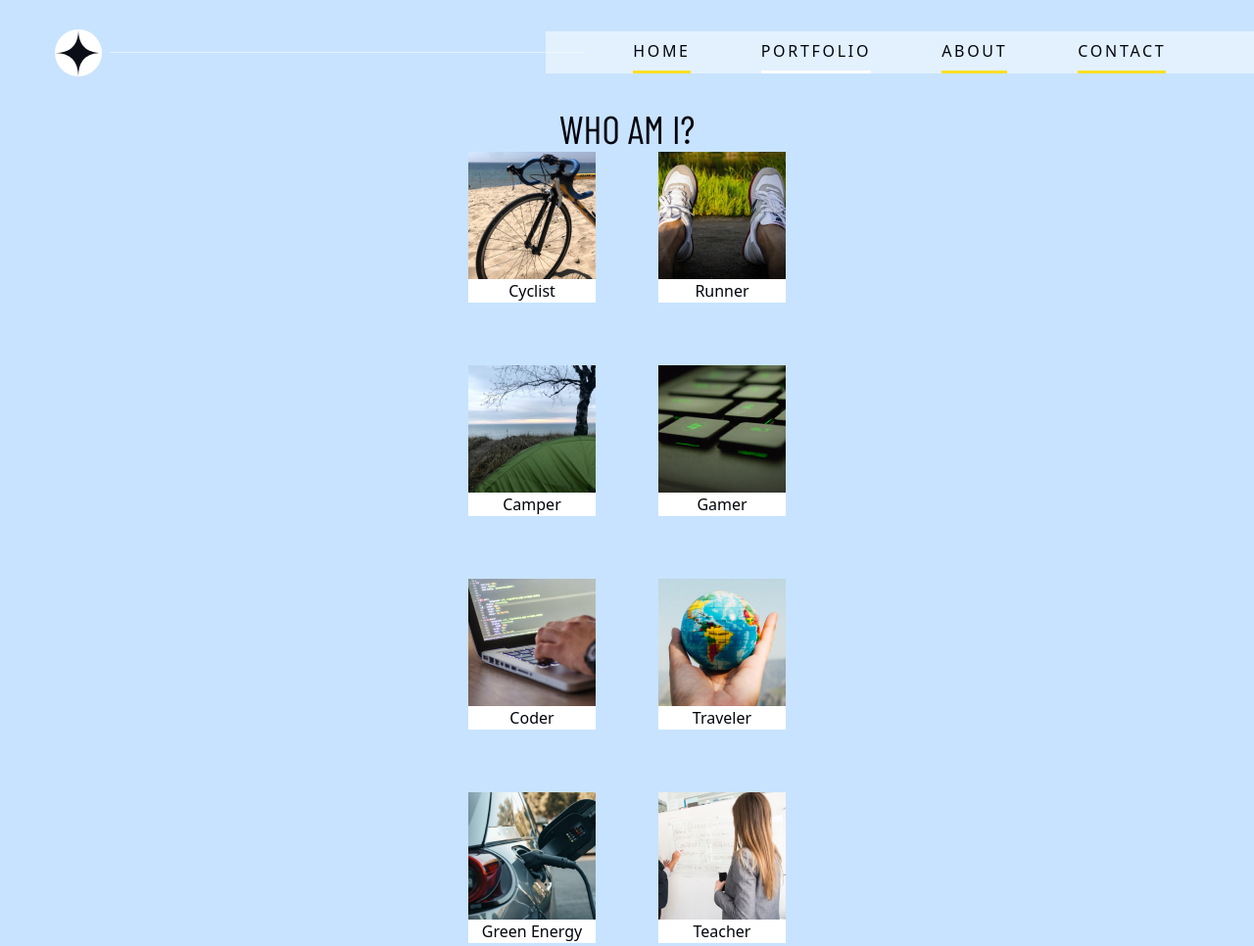
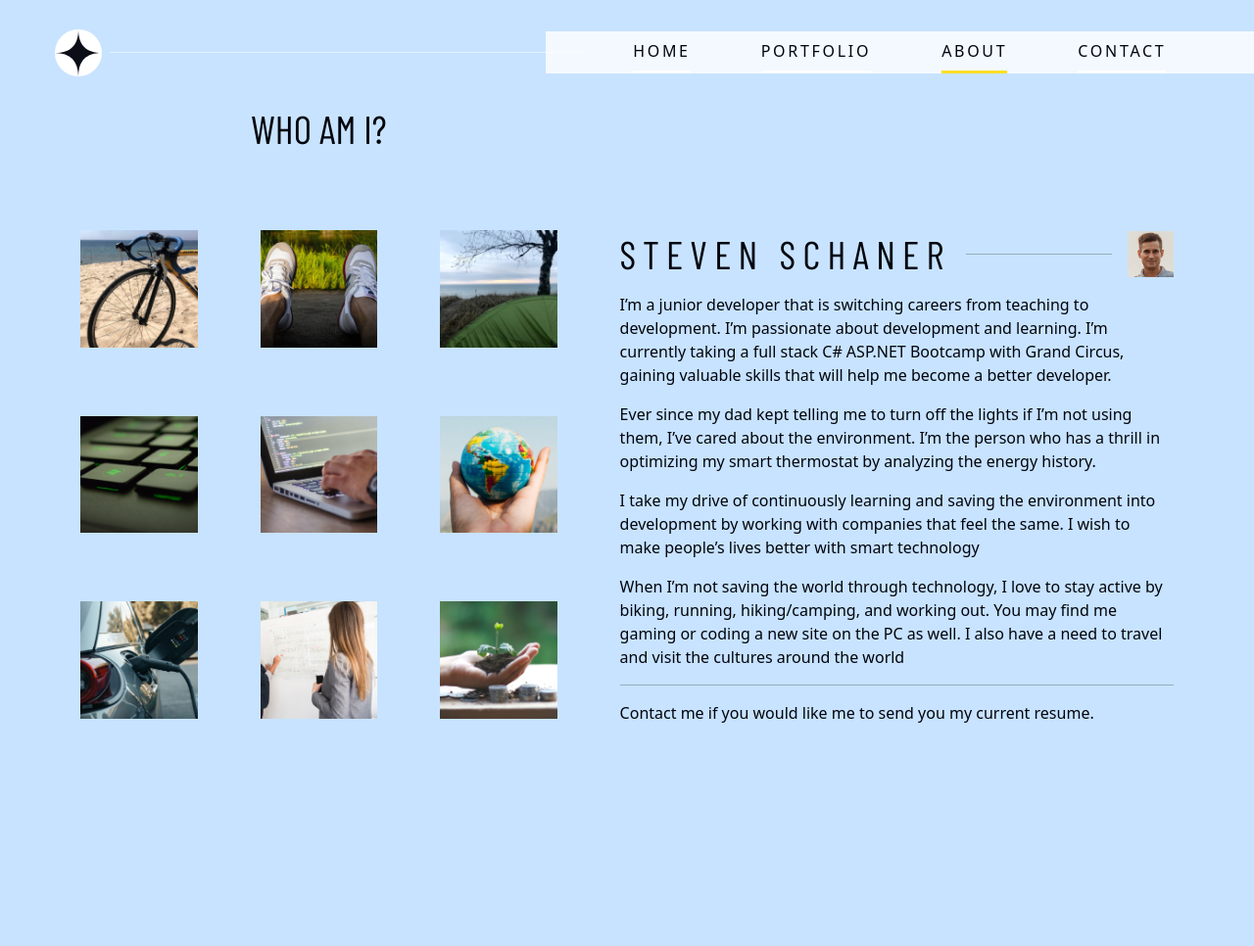
Before and after one commit to sschaner/schaner-portfolio, a plain HTML site: page about.html in a window 1280 px wide. Shown: the top 966 px of the page at 98% size. After the commit the page ends 800 px from the top, so only its background shows below. Drawn offline with nearby package versions, Linux system fonts and the light colour scheme; a web font is replaced by a local one.

Commit message:
about page finished and header colors fixed

```diff
--- a/about.html
+++ b/about.html
@@ -43,14 +43,14 @@
               >Home</a
             >
           </li>
-          <li class="active">
+          <li>
             <a
               href="portfolio.html"
               class="text-color-dark text-uppercase letter-spacing-2"
               >Portfolio</a
             >
           </li>
-          <li>
+          <li class="active">
             <a
               href="about.html"
               class="text-color-dark text-uppercase letter-spacing-2"
@@ -69,69 +69,97 @@
     </header>
 
     <main class="about-container container">
-      <h1 class="page-title text-uppercase ff-barlow-condensed">Who Am I?</h1>
+      <h1
+        class="page-title about-page-title text-uppercase ff-barlow-condensed"
+      >
+        Who Am I?
+      </h1>
       <div class="about-pictures-container">
         <div id="cyclist-picture" class="picture-container">
           <img
+            class="blur"
             src="/assets/about/biking.png"
             alt="A yellow bike on the beach"
           />
-          <div class="picture-container--caption text-center">Cyclist</div>
+          <div class="picture-container--caption fade text-center">Cyclist</div>
         </div>
 
         <div id="runner-picture" class="picture-container">
-          <img src="/assets/about/running.png" alt="Running shoes" />
-          <div class="picture-container--caption text-center">Runner</div>
+          <img
+            class="blur"
+            src="/assets/about/running.png"
+            alt="Running shoes"
+          />
+          <div class="picture-container--caption fade text-center">Runner</div>
         </div>
 
         <div id="camper-picture" class="picture-container">
           <img
+            class="blur"
             src="/assets/about/camping.png"
             alt="A green tent on the beach"
           />
-          <div class="picture-container--caption text-center">Camper</div>
+          <div class="picture-container--caption fade text-center">Camper</div>
         </div>
 
         <div id="gamer-picture" class="picture-container">
-          <img src="/assets/about/gaming.png" alt="A black keyboard" />
-          <div class="picture-container--caption text-center">Gamer</div>
+          <img
+            class="blur"
+            src="/assets/about/gaming.png"
+            alt="A black keyboard"
+          />
+          <div class="picture-container--caption fade text-center">Gamer</div>
         </div>
 
         <div id="coder-picture" class="picture-container">
           <img
+            class="blur"
             src="/assets/about/coding.png"
             alt="Someone writing code on a laptop"
           />
-          <div class="picture-container--caption text-center">Coder</div>
+          <div class="picture-container--caption fade text-center">Coder</div>
         </div>
 
         <div id="traveler-picture" class="picture-container">
-          <img src="/assets/about/traveling.png" alt="A hand holding a globe" />
-          <div class="picture-container--caption text-center">Traveler</div>
+          <img
+            class="blur"
+            src="/assets/about/traveling.png"
+            alt="A hand holding a globe"
+          />
+          <div class="picture-container--caption fade text-center">
+            Traveler
+          </div>
         </div>
 
         <div id="green-energy-picture" class="picture-container">
           <img
+            class="blur"
             src="/assets/about/clean-energy.png"
             alt="An elective vehicle being charged"
           />
-          <div class="picture-container--caption text-center">Green Energy</div>
+          <div class="picture-container--caption fade text-center fade">
+            Green Energy
+          </div>
         </div>
 
         <div id="teacher-picture" class="picture-container">
           <img
+            class="blur"
             src="/assets/about/teaching-others.png"
             alt="Someone teaching someone else code"
           />
-          <div class="picture-container--caption text-center">Teacher</div>
+          <div class="picture-container--caption fade text-center fade">
+            Teacher
+          </div>
         </div>
 
         <div id="environmentalist-picture" class="picture-container">
           <img
+            class="blur"
             src="/assets/about/saving-environment.png"
             alt="A hand holding a plant in dirt"
           />
-          <div class="picture-container--caption text-center">
+          <div class="picture-container--caption fade text-center fade">
             Environmentalist
           </div>
         </div>
@@ -144,38 +172,42 @@
           >
             Steven Schaner
           </h1>
+          <div class="about-content-title-group--divider"></div>
           <img
             id="profile-picture"
+            class="about-content-title-group--picture"
             src="/assets/about/profile-picture.png"
             alt="Headshot of Steven Schaner"
           />
         </div>
-        <hr />
-        <p>
+        <hr class="about-content-container--divider divider-1 bg-color-dark" />
+        <p class="about-content-container--text">
           I’m a junior developer that is switching careers from teaching to
-          development. I’m passionate about development and learning I’m
+          development. I’m passionate about development and learning. I’m
           currently taking a full stack C# ASP.NET Bootcamp with Grand Circus,
           gaining valuable skills that will help me become a better developer.
         </p>
-        <p>
+        <p class="about-content-container--text">
           Ever since my dad kept telling me to turn off the lights if I’m not
           using them, I’ve cared about the environment. I’m the person who has a
           thrill in optimizing my smart thermostat by analyzing the energy
           history.
         </p>
-        <p>
+        <p class="about-content-container--text">
           I take my drive of continuously learning and saving the environment
           into development by working with companies that feel the same. I wish
           to make people’s lives better with smart technology
         </p>
-        <p>
+        <p class="about-content-container--text">
           When I’m not saving the world through technology, I love to stay
           active by biking, running, hiking/camping, and working out. You may
           find me gaming or coding a new site on the PC as well. I also have a
           need to travel and visit the cultures around the world
         </p>
-        <hr />
-        <p>Contact me if you would like me to send you my current resume.</p>
+        <hr class="about-content-container--divider bg-color-dark" />
+        <p class="about-content-container--text">
+          Contact me if you would like me to send you my current resume.
+        </p>
       </div>
     </main>
     <script
--- a/scss/layout/_header.scss
+++ b/scss/layout/_header.scss
@@ -14,7 +14,7 @@
   list-style: none;
   padding: 0;
   margin: 0;
-  background: transparentize($color-white, 0.5);
+  background: transparentize($color-white, 0.2);
 
   a {
     text-decoration: none;
@@ -103,17 +103,21 @@
   cursor: pointer;
   padding: 0.5rem 0;
   border: 0;
-  border-bottom: 0.2rem solid $color-yellow;
+  border-bottom: 0.2rem solid $color-white;
   background-color: transparent;
+
+  @media (max-width: 35rem) {
+    margin-left: 0;
+  }
 }
 
 .underline-indicators > *:hover,
 .underline-indicators > *:focus {
-  border-color: transparentize($color-white, 0.95);
+  border-color: transparentize($color-yellow, 0.6);
 }
 
 .underline-indicators > .active,
 .underline-indicators > [aria-selected='true'] {
-  color: $color-white;
-  border-color: $color-white;
+  color: $color-yellow;
+  border-color: $color-yellow;
 }
--- a/scss/pages/_about.scss
+++ b/scss/pages/_about.scss
@@ -1,8 +1,10 @@
 @use '../abstracts' as *;
 
 .about-pictures-container {
+  margin: 1rem 0;
   justify-content: center;
   display: grid;
+  grid-area: about-pictures-container;
   grid-gap: 4rem;
   grid-template-areas:
     'cyclist-picture runner-picture'
@@ -11,9 +13,61 @@
     'green-energy-picture teacher-picture'
     'environmentalist-picture .';
 
+  @media (min-width: 744px) {
+    grid-template-areas:
+      'cyclist-picture runner-picture camper-picture'
+      'gamer-picture coder-picture traveler-picture'
+      'green-energy-picture teacher-picture environmentalist-picture';
+  }
+
   .picture-container {
-    &--caption {
-      background: $color-white;
+    & > div {
+      @media screen and (max-width: 1199px) {
+        opacity: 1;
+      }
+      background-color: $color-white;
+    }
+
+    @media (min-width: 1200px) {
+      position: relative;
+      overflow: hidden;
+
+      & > img {
+        display: block;
+        width: 100%;
+        aspect-ratio: 1 / 1;
+        object-fit: cover;
+        object-position: center;
+      }
+
+      & > div {
+        position: absolute;
+        inset: 0;
+        font-size: 1rem;
+        padding: 1rem;
+        background: rgba(255, 222, 40, 0.4);
+        color: $color-white;
+        display: flex;
+        justify-content: center;
+        align-items: center;
+      }
+
+      & > img,
+      & > &--caption {
+        transition: 200ms ease-in-out;
+      }
+
+      &:hover > img.blur {
+        filter: blur(5px);
+      }
+
+      & > div.fade {
+        opacity: 0;
+      }
+
+      &:hover > div.fade {
+        opacity: 1;
+      }
     }
   }
 }
@@ -53,3 +107,63 @@
 #environmentalist-picture {
   grid-area: environmentalist-picture;
 }
+
+.about-content-container {
+  grid-area: about-content-container;
+  .about-content-title-group {
+    &--title {
+      margin: 1rem 0;
+      text-align: center;
+      letter-spacing: 0.45rem;
+    }
+
+    &--picture {
+      margin: 0 auto;
+    }
+
+    @media (min-width: 744px) {
+      display: flex;
+      align-items: center;
+
+      &--title {
+        flex-grow: 0;
+      }
+
+      &--divider {
+        flex-grow: 1;
+        height: 1px;
+        margin: 0 1rem;
+        background-color: $color-dark;
+        opacity: 0.25;
+      }
+
+      &--picture {
+        flex-grow: 0;
+      }
+    }
+  }
+
+  &--text {
+    margin-bottom: 1rem;
+  }
+
+  @media (min-width: 744px) {
+    .divider-1 {
+      display: none;
+    }
+  }
+}
+
+@media (min-width: 1200px) {
+  .about-page-title {
+    grid-area: about-page-title;
+  }
+
+  .about-container {
+    display: grid;
+    grid-gap: 4rem;
+    grid-template-areas:
+      'about-page-title .'
+      'about-pictures-container about-content-container';
+  }
+}
--- a/scss/utilities/_color-utilities.scss
+++ b/scss/utilities/_color-utilities.scss
@@ -2,6 +2,10 @@
 
 .bg-color-light-blue {
   background-color: $color-light-blue;
+}
+
+.bg-color-dark {
+  background-color: $color-dark;
 }
 
 .bg-color-white {
```
Also changed, not shown: css/main.css, 1 other file.
